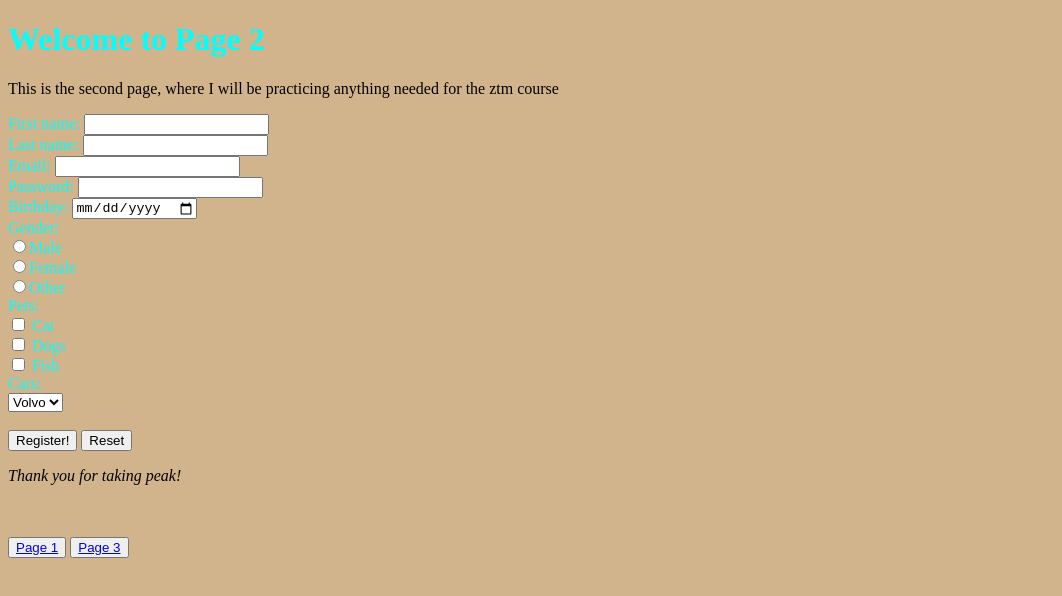
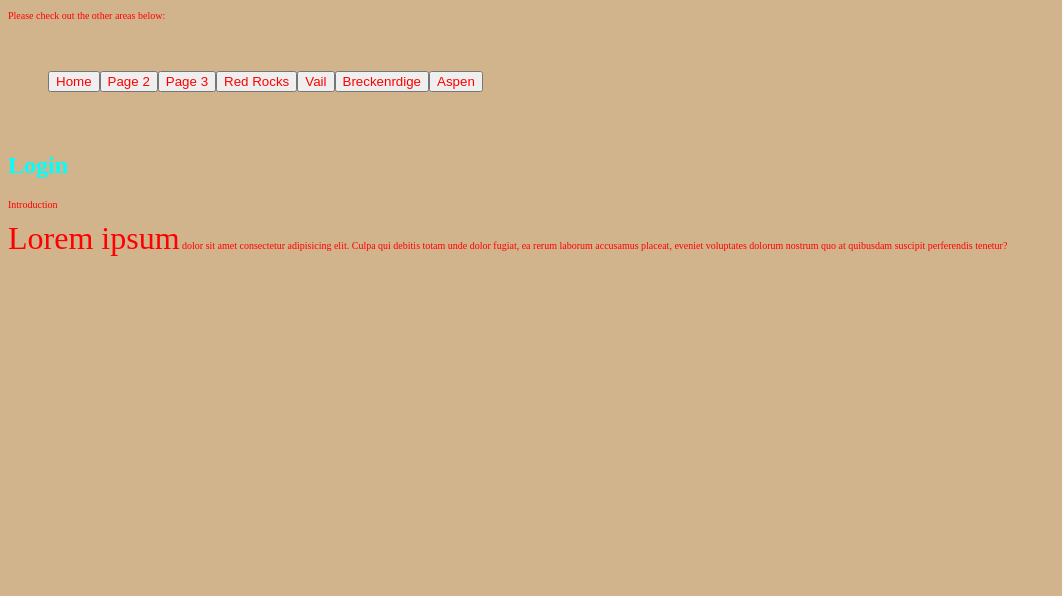
Before and after one commit to NicJcoding/ColoradoWebsite, a plain HTML site: page pagetwo.html in a window 1280 px wide. Shown: the whole page, without its empty margins (0-1062 px from the left). Drawn offline with Linux system fonts and the light colour scheme.

Commit message:
Making sure to commit before transferring my repo.

```diff
--- a/pagetwo.html
+++ b/pagetwo.html
@@ -4,13 +4,49 @@
     <meta charset="UTF-8">
     <meta http-equiv="X-UA-Compatible" content="IE=edge">
     <meta name="viewport" content="width=device-width, initial-scale=1.0">
-    <title> Second Practice Page </title>
+    <title> Login </title>
     <link rel="stylesheet" type="text/css" href="/stylesheet/styletwo.css" >
 </head>
 <body>
     <!-- Use GET, not POST-->
-    <h1> Welcome to Page 2</h1>
+    <div class="citypage">
+        <p> Please check out the other areas below: </p>
+        <ul>
+            <li> <a href="/index.html" alt=""> <button class="button">Home </button> </a></li>
+            <li> <a href="/pagetwo.html" alt=""> <button class="button"> Page 2 </button> </a></li>
+            <li> <a href="/pagethree.html" alt=""> <button class="button"> Page 3 </button> </a></li>
+            <li> <a href="/redrockspage.html" alt="Red Rocks, Colorado"> <button class="button">Red Rocks </button> </a></li>
+            <li> <a href="/vailpage.html" alt="Vail, Colorado"> <button class="button">Vail </button></a></li>
+            <li> <a href="/breckpage.html" alt="Breckenridge, Colorado"> <button class="button">Breckenrdige </button> </a></li>
+             <li> <a href="/aspenpage.html" alt="Aspen, Colorado"> <button class="button"> Aspen </button></a></li>
+        </ul>
+    </div>
+
+    <section>
+    <h2> Login </h2>
+    <div class="p2">
+    <p> Introduction</p>
+    <p> <span> Lorem ipsum</span> dolor sit amet consectetur adipisicing elit. Culpa qui debitis totam unde dolor fugiat, ea rerum laborum accusamus placeat, eveniet voluptates dolorum nostrum quo at quibusdam suscipit perferendis tenetur?</p>
+
+
+    </div>
+    </section>
+
+
+
+
+
+
+</body>
+</html>
+
+
+
+
+ <!--  <h1> Welcome to Page 2</h1>
         <p> This is the second page, where I will be practicing anything needed for the ztm course</p>
+
+
 
         <form method="get">
             First name: <input type="text" name="firstname"> <br>
@@ -36,22 +72,4 @@
             <input type="reset">
 
 
-        </form>
-
-
-
-
-
-
-
-
-
-
-
-
-        <p> <em> Thank you for taking peak!</em></p> <br> <br>
-         <button><a href="index.html"> Page 1</a></button>
-        <button><a href="pagethree.html"> Page 3</a></button>
-
-</body>
-</html>
+        </form> -->
--- a/stylesheet/style.css
+++ b/stylesheet/style.css
@@ -2,3 +2,14 @@ body {
     background-color: blue;
     color: pink ;
 }
+ul {
+    list-style: none;
+    margin: 40px;
+    padding: 0;
+    display: inline-flex;
+    cursor: pointer;
+}
+.button {
+    cursor: pointer;
+    color: red;
+}
--- a/stylesheet/stylethree.css
+++ b/stylesheet/stylethree.css
@@ -22,8 +22,14 @@ ul {
     font-size: larger;
     text-align: center;
     list-style: none;
+
 }
 footer {
     clear: both;
     text-align: end;
 }
+.button {
+    cursor: pointer;
+    color: red;
+    background-color: aquamarine;
+}
--- a/stylesheet/styletwo.css
+++ b/stylesheet/styletwo.css
@@ -3,5 +3,28 @@ body {
     color: aqua;
 }
 p {
-    color: black;
+    color: red;
+    font-size: 10px;
 }
+ul {
+    list-style: none;
+    margin: 40px;
+    padding: 0;
+    display: inline-flex;
+    cursor: pointer;
+}
+.button {
+    cursor: pointer;
+    color: red;
+}
+.boxmodel {
+    border: 5px solid red;
+    display: inline-block;
+    padding: 5px 20px 5px 20px;
+    margin: 0px 20px;
+    width: 33px;
+    height: 55px;
+}
+span {
+    font-size: 2rem;
+}
```
Also changed, not shown: index.html (+15 -4 lines), pagethree.html (+5 -5 lines), 1 other file.
